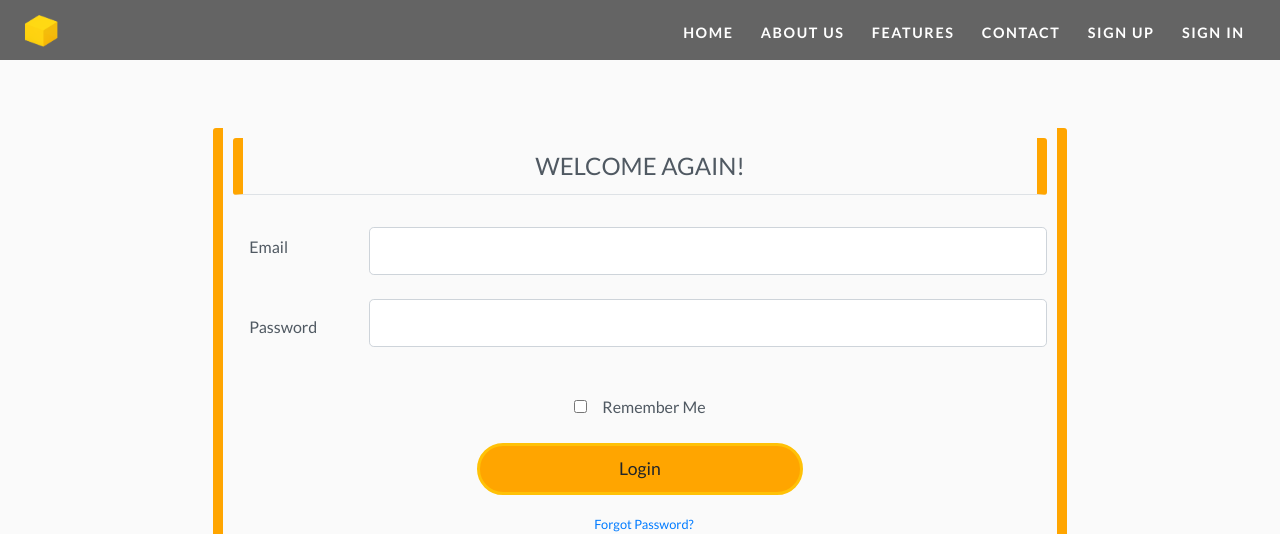
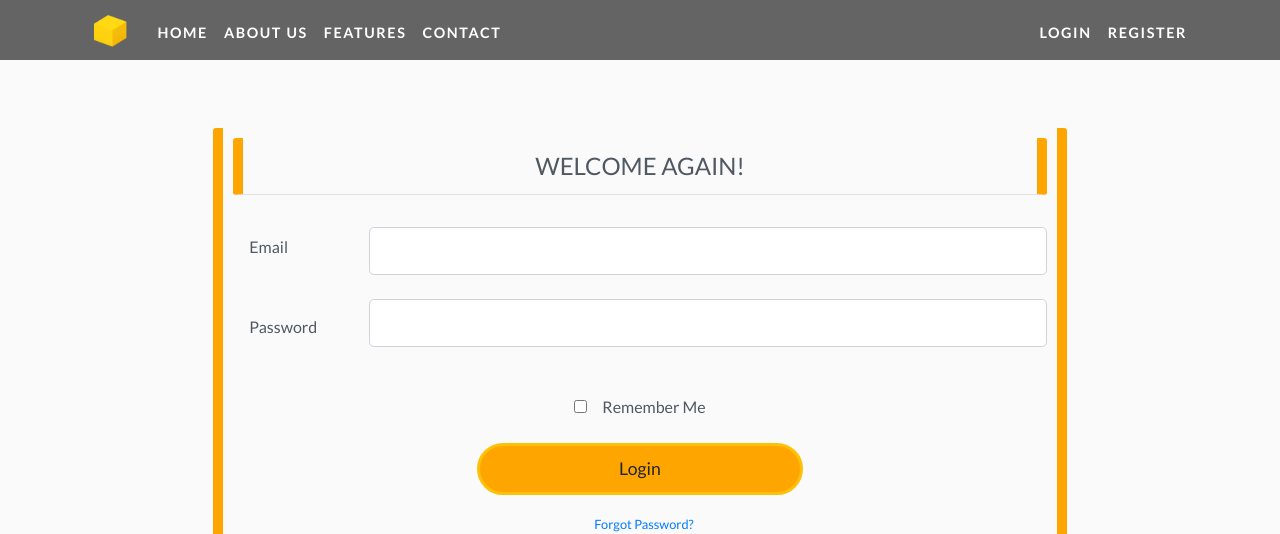
Before and after one commit to Automotive-Safety-System/Main-Server, a Flask app: a page that uses gradproj/templates/layout.html in a window 1280 px wide. Shown: the top 534 px of the page. Run offline with Flask 2, Linux system fonts and the light colour scheme; some libraries are stand-ins or nearby versions.

Commit message:
User Auth

```diff
--- a/gradproj/__init__.py
+++ b/gradproj/__init__.py
@@ -1,10 +1,16 @@
 from flask import Flask
 import os
 from flask_sqlalchemy import SQLAlchemy
+from flask_bcrypt import Bcrypt
+from flask_login import LoginManager
 
 app = Flask(__name__)
 app.config['SECRET_KEY'] = '5791628bb0b13ce0c676dfde280ba245'
 app.config['SQLALCHEMY_DATABASE_URI'] =  os.environ['DATABASE_URI']
 db = SQLAlchemy(app)
+bcrypt = Bcrypt()
+login_manager = LoginManager(app)
+login_manager.login_view = 'login'
+login_manager.login_message_category = 'info'
 
 from gradproj import routes
--- a/gradproj/forms.py
+++ b/gradproj/forms.py
@@ -1,7 +1,7 @@
 from flask_wtf import FlaskForm
 from wtforms import StringField, PasswordField, SubmitField, BooleanField
-from wtforms.validators import DataRequired, Length, Email, EqualTo
-
+from wtforms.validators import DataRequired, Length, Email, EqualTo, ValidationError
+from gradproj.models import User
 
 # Registration Form
 class RegistrationForm(FlaskForm):
@@ -19,6 +19,25 @@ class RegistrationForm(FlaskForm):
     street = StringField('Street', validators=[DataRequired()])
     submit = SubmitField('Sign up')
 
+# username validation function
+    def validate_username(self, username):
+        user = User.query.filter_by(username=username.data).first()
+        if user:
+            raise ValidationError('That username is taken. please choose another one!')
+
+# Email validation function
+    def validate_email(self, email):
+        user = User.query.filter_by(email=email.data).first()
+        if user:
+            raise ValidationError('That email is taken. please choose another one!')
+
+# Phone number validation function
+    def validate_phone(self, phone):
+        user = User.query.filter_by(phone_number=phone.data).first()
+        if user:
+            raise ValidationError('That phone is taken. please choose another one!')
+
+
 # Login form
 class LoginForm(FlaskForm):
     email = StringField('Email', validators=[DataRequired(), Email()])
--- a/gradproj/routes.py
+++ b/gradproj/routes.py
@@ -1,26 +1,61 @@
-from flask import render_template, url_for, flash, redirect
-from gradproj import app
+from flask import render_template, url_for, flash, redirect, request
+from gradproj import app, db, bcrypt
 from gradproj.forms import RegistrationForm, LoginForm
-
+from gradproj.models import *
+from flask_login import login_user, current_user, logout_user, login_required
 
 @app.route("/")
 @app.route("/home")
 def home():
     return render_template("index.html")
 
-@app.route("/register", methods=['GET','POST'])
+
+@app.route("/register", methods=['GET', 'POST'])
 def register():
+    flash('dhsajdhsadsh', 'success')
+    if current_user.is_authenticated:
+        return redirect(url_for('home'))
     form = RegistrationForm()
     if form.validate_on_submit():
+        hashed_password = bcrypt.generate_password_hash(
+            form.password.data).decode('utf-8')
+        user = User(username=form.username.data,
+                    email=form.email.data,
+                    first_name=form.first_name.data,
+                    last_name=form.last_name.data,
+                    password=hashed_password,
+                    phone_number=form.phone.data)
+        db.session.add(user)
+        db.session.commit()
         flash(f'Account created for {form.username.data}!', 'success')
-        return redirect(url_for('dashboard'))
-    return render_template('register.html', title='Register', form= form)
+        return redirect(url_for('login'))
+    return render_template('register.html', title='Register', form=form)
 
-@app.route("/login")
+
+@app.route("/login", methods=['GET', 'POST'])
 def login():
+    if current_user.is_authenticated:
+        return redirect(url_for('home'))
     form = LoginForm()
-    return render_template('login.html', title= 'Login', form= form)
+    if form.validate_on_submit():
+        user = User.query.filter_by(email=form.email.data).first()
+        if user and bcrypt.check_password_hash(user.password, form.password.data):
+            login_user(user, remember=form.remember.data)
+            next_page = request.args.get('next')
+            flash('welcome')
+            return redirect(next_page) if next_page else redirect(url_for('dashboard'))
+        else:
+            flash('Login is unsuccessful.')
+    return render_template('login.html', title='Login', form=form)
+
+
+@app.route("/logout")
+def logout():
+    logout_user()
+    return redirect(url_for('home'))
+
 
 @app.route("/dashboard")
+@login_required
 def dashboard():
     return render_template('dashboard.html')
--- a/gradproj/static/css/style.css
+++ b/gradproj/static/css/style.css
@@ -25,6 +25,7 @@ body{
   font-weight: 700;
   font-size: 0.9rem;
   letter-spacing: 0.1rem;
+
   background: rgba(0,0,0,0.6)!important;
 }
 .navbar-brand img {
--- a/gradproj/templates/layout.html
+++ b/gradproj/templates/layout.html
@@ -7,7 +7,7 @@
             name="viewport"
             content="width=device-width, initial-scale=1, shrink-to-fit=no"
         />
-        <title>Automotive Safety System</title>
+        <!-- <title>Automotive Safety System</title> -->
         <!-- Bootstrap CSS -->
         <link
             rel="stylesheet"
@@ -17,17 +17,22 @@
         />
         <link rel="stylesheet" type="text/css" href="{{ url_for('static', filename='css/style.css')}}" />
         <link rel="stylesheet" type="text/css" href="{{ url_for('static', filename='css/fixed.css')}}" />
+        {% if title %}
+            <title>Automotive Safety System - {{ title }}</title>
+        {% else %}
+            <title>Automotive Safety System</title>
+        {% endif %}
         {% block head %}
         {% endblock %}
     </head>
     <body data-spy="scroll" data-target="#navbarResponsive">
         <!-- Start Home Section -->
+        <header class="container">
             <!-- Navigation -->
             <nav class="navbar navbar-expand-md navbar-dark bg-dark fixed-top">
+                <div class="container">
                     <a class="navbar-brand" href="{{ url_for('home')}}"
-                    ><img src="../static/img/logo.png"
-                /></a>
-
+                        ><img src="../static/img/logo.png"/></a>
                     <button
                         class="navbar-toggler"
                         type="button"
@@ -36,49 +41,40 @@
                     >
                         <span class="navbar-toggler-icon"></span>
                     </button>
+
+
                     <div class="collapse navbar-collapse" id="navbarResponsive">
-                    <ul class="navbar-nav ml-auto">
-                        <li class="nav-item">
-                            <a class="nav-link" href="{{ url_for('home') }}">Home</a>
-                        </li>
-                        <li class="nav-item">
-                            <a class="nav-link" href="{{ url_for('home') }}#aboutus">About Us</a>
-                        </li>
-                        <li class="nav-item">
-                            <a class="nav-link" href="{{ url_for('home') }}#features">Features</a>
-                        </li>
-                        <li class="nav-item">
-                            <a class="nav-link" href="{{ url_for('home') }}#contact">Contact</a>
-                        </li>
-                        <li class="nav-item ">
-                            <a
-                                class="nav-link"
-                                href="{{ url_for('register')}}"
-                                target="_blank"
-                                >Sign Up</a
-                            >
-                        </li>
-                        <li class="nav-item ">
-                            <a
-                                class="nav-link"
-                                href="{{ url_for('login')}}"
-                                target="_blank"
-                                >Sign In</a
-                            >
-                        </li>
-                    </ul>
+                        <!-- <ul class="navbar-nav ml-auto"> -->
+                        <div class="navbar-nav mr-auto">
+                            <a class="nav-item nav-link" href="{{ url_for('home') }}">Home</a>
+                            <a class="nav-link nav-link" href="{{ url_for('home') }}#aboutus">About Us</a>
+                            <a class="nav-link nav-link" href="{{ url_for('home') }}#features">Features</a>
+                            <a class="nav-link nav-link" href="{{ url_for('home') }}#contact">Contact</a>
+
+                        </div>
+                        <!-- Navbar Right Side -->
+                        <div class="navbar-nav">
+                            {% if current_user.is_authenticated %}
+                                <a class="nav-item nav-link" href="{{ url_for('dashboard') }}">Account</a>
+                                <a class="nav-item nav-link" href="{{ url_for('logout') }}">Logout</a>
+                            {% else %}
+                                <a class="nav-item nav-link" href="{{ url_for('login') }}">Login</a>
+                                <a class="nav-item nav-link" href="{{ url_for('register') }}">Register</a>
+                            {% endif %}
+                        </div>
+                    </div>
                 </div>
             </nav>
+        </header>
+
         <!-- End Navigation -->
 
-        <!-- Start Copyright Section -->
-
-        <!-- End Copyright -->
+        <div >
             {% with messages = get_flashed_messages(with_categories= true) %}
             <!-- will allow us to use flash  -->
                 {% if messages %}
                     {% for category, message in messages %}
-                    <div class="alert alert-{{ category }}">
+                        <div class="alert alert-{{ category }} content ">
                             {{ message }}
                         </div>
                     {% endfor %}
@@ -86,7 +82,7 @@
             {% endwith %}
                 {% block body%}
                 {% endblock%}
-
+        </div>
     <!-- start CopyRight Section -->
 
     <div class="copyright ">
```
Also changed, not shown: gradproj/models.py (+11 -3 lines), 1 other file. Lines whose indentation alone changed are shown as unchanged.
